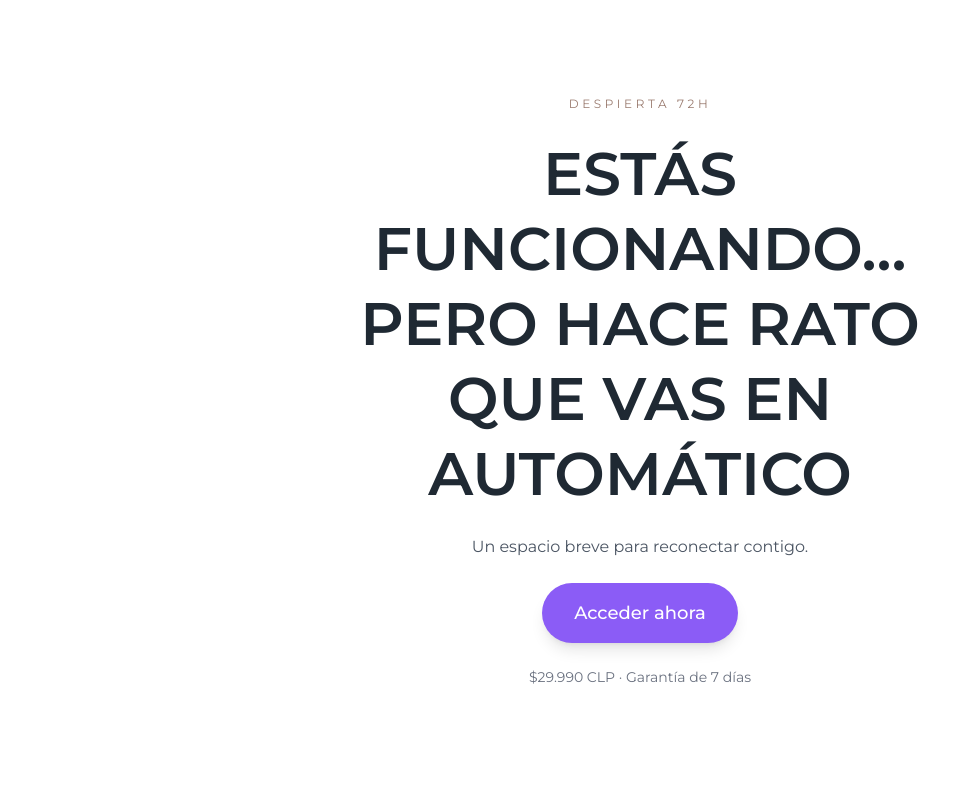
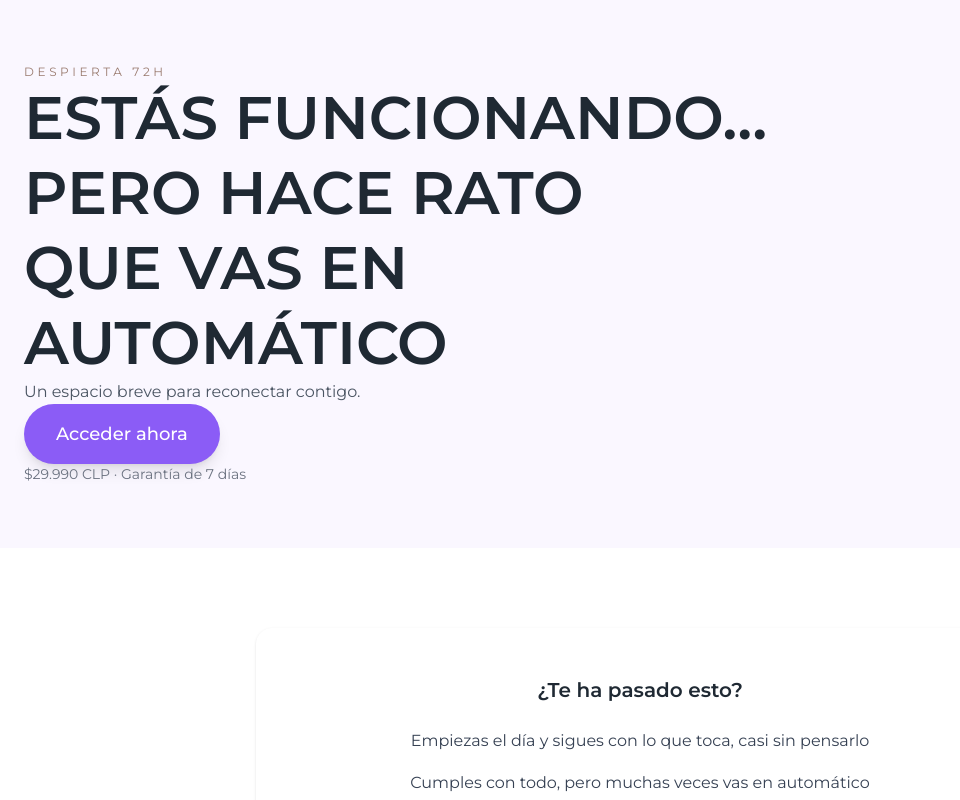
Before and after one commit to cursossolange/despierta-72h, a React (Vite) app: page / in a window 1280 px wide. Shown: the top 800 px of the page, without its empty margins (0-960 px from the left). Built offline with nearby package versions, Linux system fonts and the light colour scheme.

Commit message:
Modify section padding and background color in LandingPage
Updated the LandingPage component to change section padding and background color.

```diff
--- a/src/components/LandingPage.tsx
+++ b/src/components/LandingPage.tsx
@@ -6,7 +6,7 @@ export default function LandingPage() {
   return (
     <div className="min-h-screen bg-white text-[#1F2933] font-sans leading-relaxed">
 
-      <section className="px-6 py-24 max-w-3xl mx-auto text-center space-y-6">
+<section className="px-6 py-16 bg-[#FAF7FF]">
 
         <p className="text-xs tracking-[0.3em] text-[#9A7B6F]">
           DESPIERTA 72H
```
